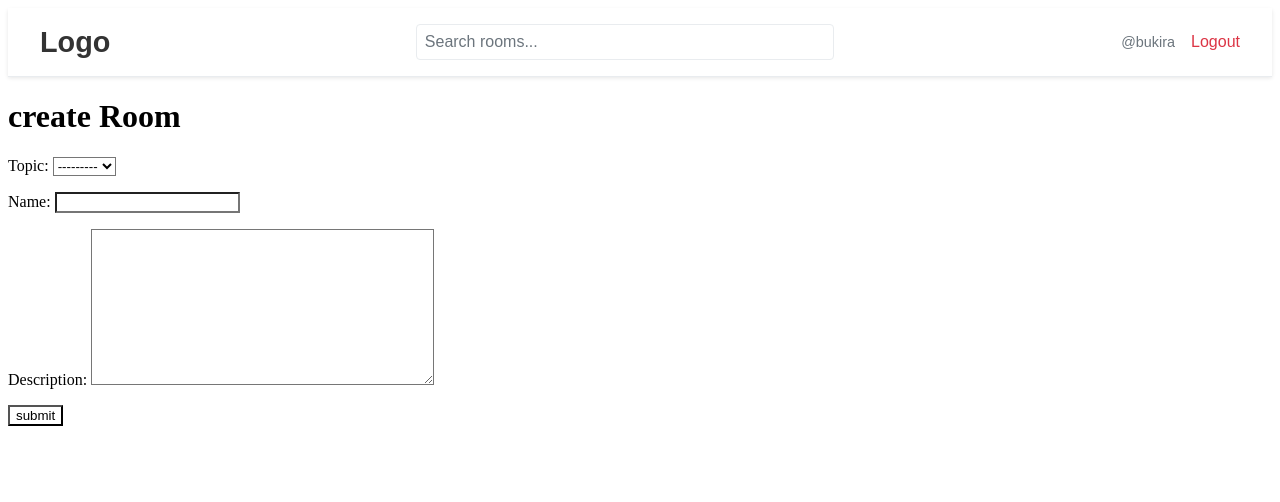
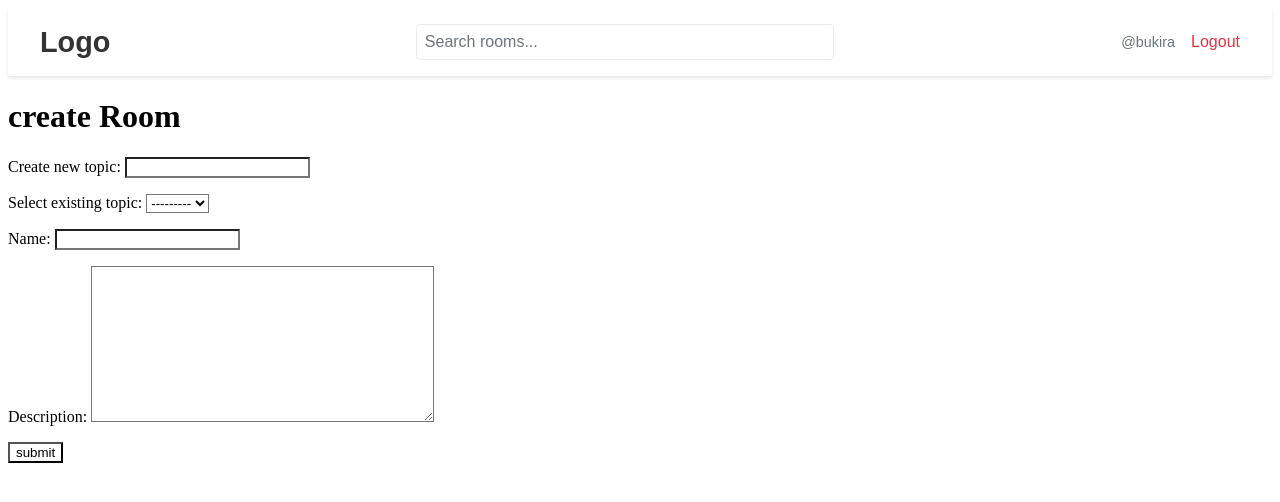
Before and after one commit to sophonie-1/StudyTogether, a Django app: page /create-room/ in a window 1280 px wide. Shown: the top 502 px of the page. Run offline with Django 4.2, Linux system fonts and the light colour scheme; a user stored in the database is signed in; data comes from the database, SQL or seed files in the repository; both versions use the stored data as it was after the commit.

Commit message:
i have add create or select topic login in view

```diff
--- /dev/null
+++ b/myapp/forms.py
@@ -0,0 +1,22 @@
+from django import forms
+from .models import RomModel, TopicModel
+
+class RomModelForm(forms.ModelForm):
+    """Form definition for RomModel."""
+    write_topic = forms.CharField(max_length=100, required=False, label="Create new topic")
+    topic = forms.ModelChoiceField(queryset=TopicModel.objects.all(), required=False, label="Select existing topic")
+
+    class Meta:
+        model = RomModel
+        fields = ('write_topic', 'topic', 'name', 'description')
+
+    def clean(self):
+        cleaned_data = super().clean()
+        write_topic = cleaned_data.get('write_topic')
+        topic = cleaned_data.get('topic')
+
+        # Ensure at least one of write_topic or topic is provided
+        if not write_topic and not topic:
+            raise forms.ValidationError("Please either select an existing topic or enter a new topic.")
+
+        return cleaned_data
--- a/myapp/templates/myapp/room_form.html
+++ b/myapp/templates/myapp/room_form.html
@@ -10,6 +10,7 @@ create Room
 <form action="." method="post">
     {%csrf_token%}
     {{form.as_p}}
+
     <button type="submit">submit</button>
 </form>
 {% endblock content %}
--- a/myapp/views.py
+++ b/myapp/views.py
@@ -10,6 +10,7 @@ from django.urls import reverse_lazy
 from django.contrib.auth.mixins import LoginRequiredMixin
 from django.contrib.auth import login,authenticate
 from django.contrib.auth.models import User
+from .forms import RomModelForm
 
 
 class RegisterCreateView(CreateView):
@@ -154,14 +155,20 @@ class RomeView(LoginRequiredMixin, View):
 
 class CreateRoomView(LoginRequiredMixin,CreateView):
     template_name='myapp/room_form.html'
-    model=RomModel
-    fields=('topic','name','description')
-
+    form_class=RomModelForm
     success_url=reverse_lazy('myapp:home-view')
 
     def form_valid(self, form):
+        writen_topic = form.cleaned_data.get('write_topic')
+        if writen_topic:
+            topic, created = TopicModel.objects.get_or_create(topic_name=writen_topic)
+            form.instance.topic = topic
         form.instance.host = self.request.user
-        return super().form_valid(form)
+        response = super().form_valid(form)
+        return response
+
+
+
 
 
 
```
Also changed, not shown: db.sqlite3.
